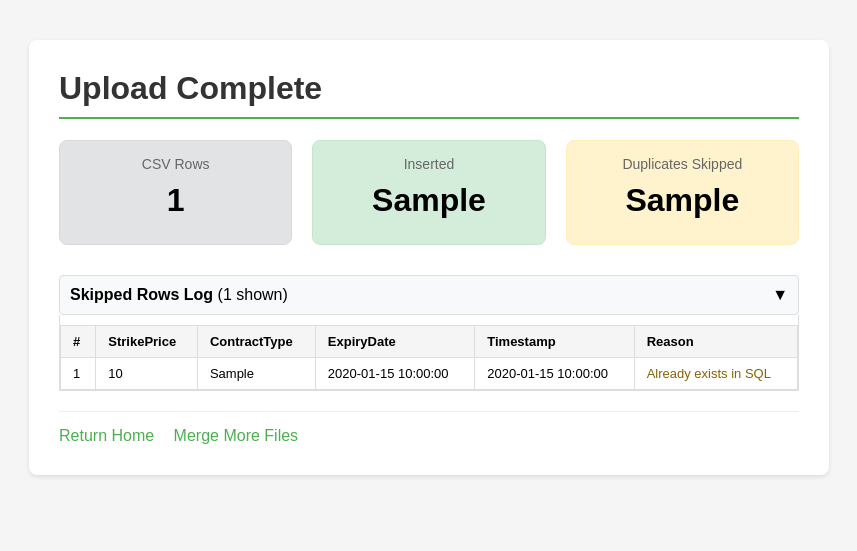
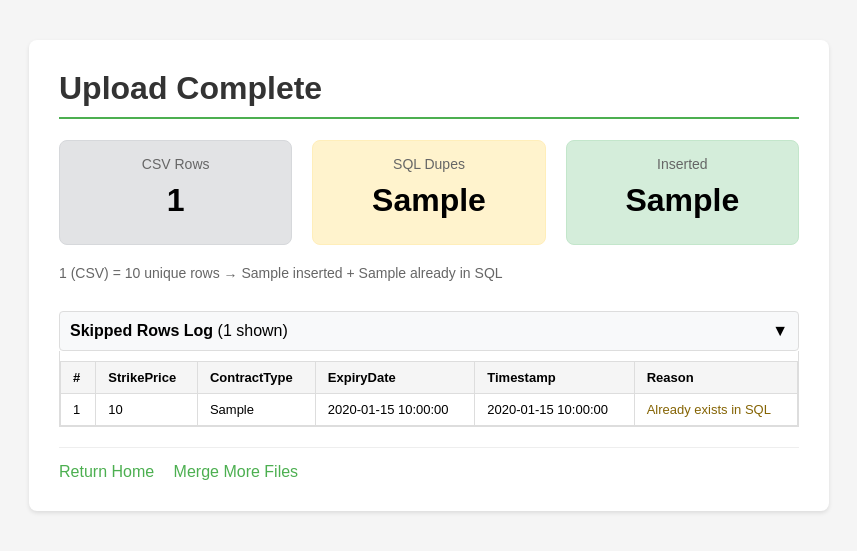
Before and after one commit to choochoo-code/SQL_port, a Flask app: template templates/merge_result.html in a window 1280 px wide. Shown: the top 551 px of the page, without its empty margins (211-1068 px from the left). Run offline with Flask 3, Linux system fonts and the light colour scheme; the template is opened without the code that fills it: most values are stand-ins (such as "Sample title", 1, 10 or a date in 2020).

Commit message:
Improve result page - show clear math breakdown for CSV/dupes/inserted

```diff
--- a/templates/merge_result.html
+++ b/templates/merge_result.html
@@ -93,21 +93,25 @@
                 <div class="stat-label">CSV Rows</div>
                 <div class="stat-number">{{ total_rows }}</div>
             </div>
+            {% if csv_dupes > 0 %}
+            <div class="stat-card" style="background-color: #f8d7da; border: 1px solid #f5c6cb;">
+                <div class="stat-label">CSV Dupes</div>
+                <div class="stat-number">-{{ csv_dupes }}</div>
+            </div>
+            {% endif %}
+            <div class="stat-card skipped">
+                <div class="stat-label">SQL Dupes</div>
+                <div class="stat-number">{{ duplicates_skipped }}</div>
+            </div>
             <div class="stat-card inserted">
                 <div class="stat-label">Inserted</div>
                 <div class="stat-number">{{ rows_inserted }}</div>
             </div>
-            <div class="stat-card skipped">
-                <div class="stat-label">Duplicates Skipped</div>
-                <div class="stat-number">{{ duplicates_skipped }}</div>
-            </div>
         </div>
 
-        {% if csv_dupes > 0 %}
-        <p style="color: #856404; background: #fff3cd; padding: 10px; border-radius: 4px;">
-            Note: {{ csv_dupes }} duplicate(s) found within CSV files (removed before checking SQL)
+        <p style="color: #666; font-size: 14px; margin-top: 10px;">
+            {{ total_rows }} (CSV) {% if csv_dupes > 0 %}- {{ csv_dupes }} (CSV dupes) {% endif %}= {{ total_rows - csv_dupes }} unique rows &rarr; {{ rows_inserted }} inserted + {{ duplicates_skipped }} already in SQL
         </p>
-        {% endif %}
 
         {% if skipped_rows and skipped_rows|length > 0 %}
         <div class="log-section">
```
